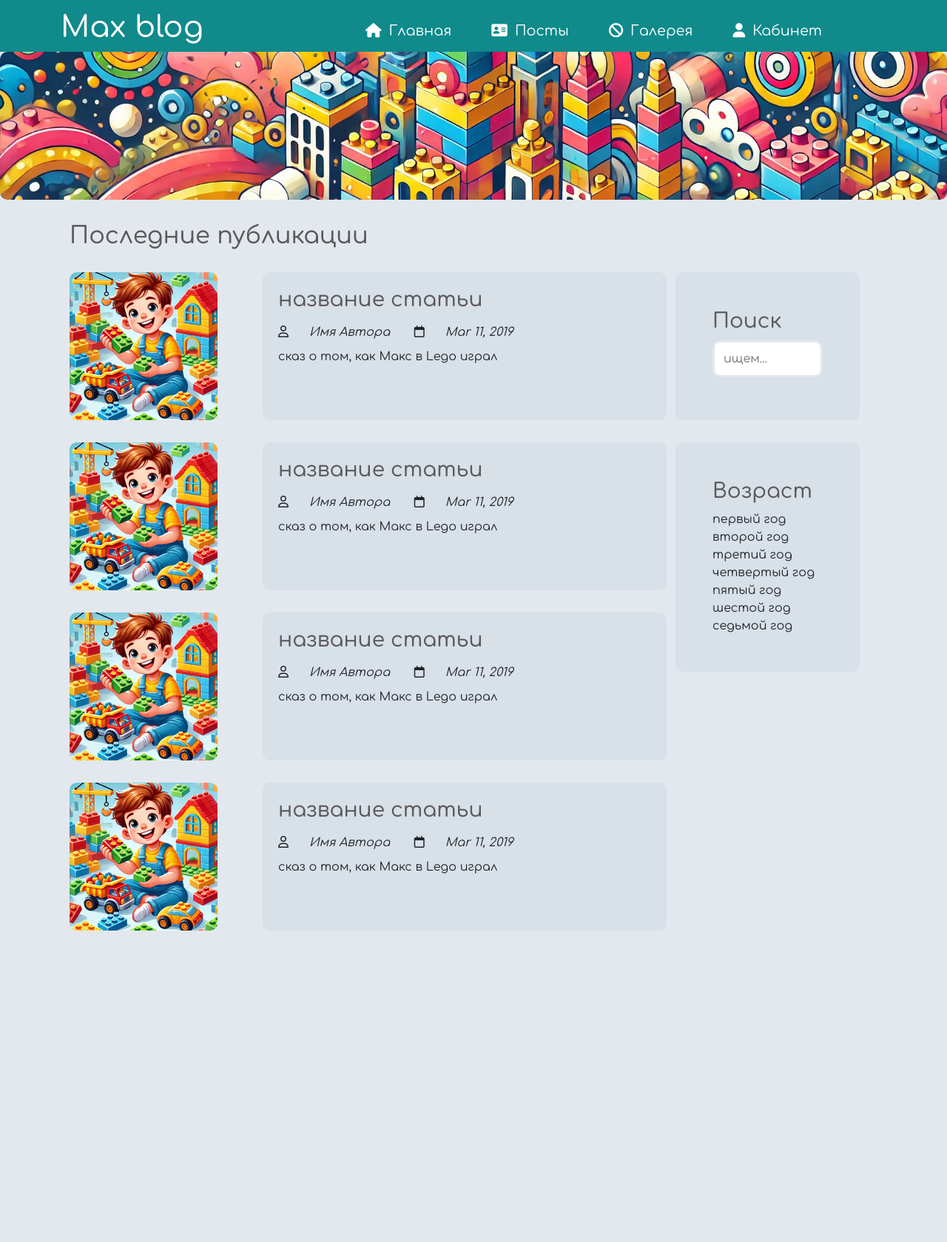
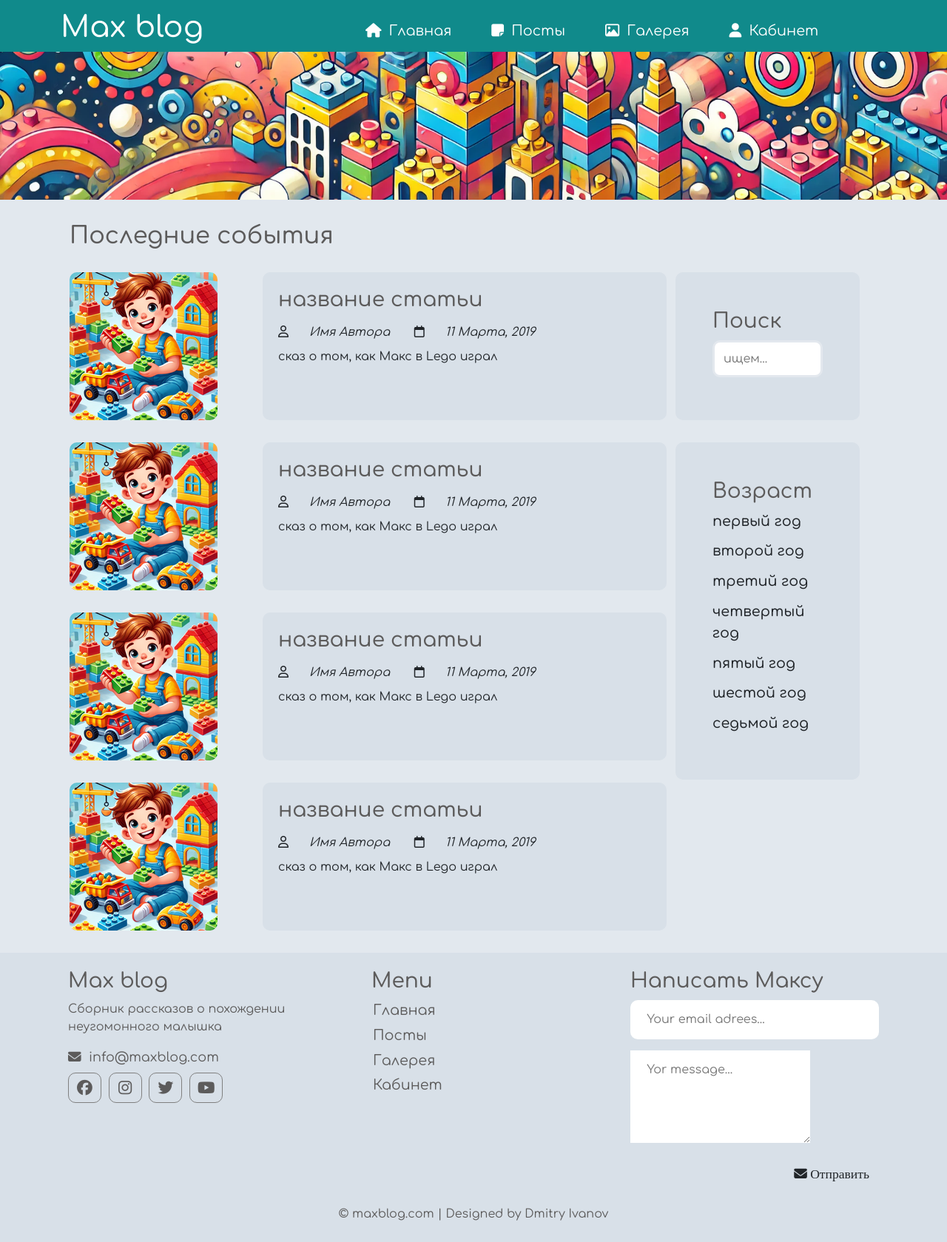
Before and after one commit to Veihy/maxBlog, a PHP site: page / in a window 1280 px wide. Shown: the whole page at 74% size. Before the commit the page ends 1258 px from the top, so only its background shows below. Run offline with PHP 8.4, Linux system fonts and the light colour scheme; some libraries are stand-ins or nearby versions.

Commit message:
add footer

```diff
--- a/css/style.css
+++ b/css/style.css
@@ -35,7 +35,7 @@ header{
     height: 70px;
 }
 header *{
-    color: #fff;
+    color: #ffffff;
 }
 header h1{
     margin-top: 13px;
@@ -59,6 +59,7 @@ header ul li a{
 }
 a:hover {
     transform: scale(1.2);
+
 }
 header ul li i{
     padding: 10px;
@@ -87,7 +88,9 @@ header ul li ul li a{
     width: 100%;
     height: 200px;
     object-fit: cover;
+    border-radius: 0;
 }
+
 /* HEADER END--------------------------------------------- */
 
 /* MAIN START--------------------------------------------- */
@@ -95,7 +98,7 @@ header ul li ul li a{
 .main-content h2{
     margin: 30px 0;
 }
-div img{
+ div img{
     border-radius: 10px;
 }
 
@@ -144,13 +147,101 @@ text-decoration: underline;
     list-style: none;
 }
 
-.sidebar .age ul{
+.sidebar .age ul {
     margin: 0;
     padding: 0;
     list-style: none;
-    text-align: left;
 }
-.sidebar .age ul li:hover{
-    text-decoration: underline;
+
+    .sidebar .age ul li a{
+        display: block;
+        padding: 1px 0px 1px 0px;
+        transition: all 0.3s;
+        text-decoration: none;
+        font-weight: 500;
+        font-size: 1.2em;
+        margin-bottom: 10px;
+    }
+
+/* FOOTER */
+
+.footer{
+    background: rgb(216, 224, 232);
     color: #5c5b5b;
 }
+.footer .footer-section{
+    padding: 22px;
+}
+.footer .about .contact span{
+    display: block;
+    font-size: 1.1em;
+    margin-bottom: 8px;
+}
+
+.footer .about .socials a{
+    border: 1px solid gray;
+    width: 45px;
+    height: 41px;
+    padding-top: 5px;
+    margin-right: 5px;
+    text-align: center;
+    display: inline-block;
+    font-size: 1.3em;
+    border-radius: 10px;
+    transition: all 0.3s;
+
+}
+.footer .about .socials a:hover{
+    border: 1px solid #5c5b5b;
+    color: #5c5b5b;
+    transition: all 0.3s;
+}
+.footer .links h3{
+    margin-left: 30px;
+}
+
+.footer .links ul li{
+    list-style: none;
+
+
+}
+.footer .links ul a{
+    display: block;
+    margin-bottom: 5px;
+    font-size: 1.2em;
+    transition: all 0.3s;
+    color: #5c5b5b;
+    text-decoration: none;
+}
+.footer .links ul a:hover{
+    margin-left: 15px;
+    color: #5c5b5b;
+    padding-left: 20px;
+    transition: all 0.3s;
+}
+.footer .contact-form .contact-input{
+    background: #ffffff;
+    color: #bebdbd;
+    margin-bottom: 15px;
+    line-height: 1.5rem;
+    padding: 0.9rem 1.4rem;
+    border: none;
+}
+.footer .contact-form .contact-input:focus{
+    background: rgba(216, 224, 232, 0.72);
+}
+.footer .contact-form .contact-btn{
+    float: right;
+    font-size: 1.1em;
+    font-family: 'Lora', serif;
+}
+.footer .footer-bottom{
+    /*background: #343a40;*/
+    color: #5c5b5b;
+    height: 50px;
+    width: 100%;
+    text-align: center;
+    bottom: 0px;
+    left: 0px;
+    /*padding-top: 2px;*/
+}
--- a/index.html
+++ b/index.html
@@ -34,8 +34,8 @@
             <nav class="col-8">
                 <ul>
                     <li><a href="#"><i class="fa-solid fa-house"></i>Главная</a></li>
-                    <li><a href="#"><i class="fa-solid fa-address-card"></i>Посты</a></li>
-                    <li><a href="#"><i class="fa-solid fa-ban"></i>Галерея</a></li>
+                    <li><a href="#"><i class="fa-solid fa-note-sticky"></i>Посты</a></li>
+                    <li><a href="#"><i class="fa-regular fa-image"></i>Галерея</a></li>
                     <li><a href="#"><i class="fa-solid fa-user"></i>Кабинет</a>
                         <ul>
                             <li><a href="#" style="color: rgba(216, 224, 232, 0.72);">Админка</a></li>
@@ -76,7 +76,7 @@
         <div class="container row">
         <!-- main content -->
             <div class="main-content col-md-9 col-12">
-                <h2>Последние публикации</h2>
+                <h2>Последние события</h2>
                 <div class="post row">
                     <div class="img col-12 col-md-4">
                         <img src="images/2.png" alt="something">
@@ -86,7 +86,7 @@
                             <a href="#">название статьи</a>
                         </h3>
                         <i class="far fa-user icon-with-text"></i><i>Имя Автора</i>
-                        <i class="far fa-calendar icon-with-text"></i><i>Mar 11, 2019</i>
+                        <i class="far fa-calendar icon-with-text"></i><i>11 Марта, 2019</i>
                         <p class="preview-text">сказ о том, как Макс в Lego играл</p>
                     </div>
                 </div>
@@ -99,7 +99,7 @@
                             <a href="#">название статьи</a>
                         </h3>
                         <i class="far fa-user icon-with-text"></i><i>Имя Автора</i>
-                        <i class="far fa-calendar icon-with-text"></i><i>Mar 11, 2019</i>
+                        <i class="far fa-calendar icon-with-text"></i><i>11 Марта, 2019</i>
                         <p class="preview-text">сказ о том, как Макс в Lego играл</p>
                     </div>
                 </div>
@@ -112,7 +112,7 @@
                             <a href="#">название статьи</a>
                         </h3>
                         <i class="far fa-user icon-with-text"></i><i>Имя Автора</i>
-                        <i class="far fa-calendar icon-with-text"></i><i>Mar 11, 2019</i>
+                        <i class="far fa-calendar icon-with-text"></i><i>11 Марта, 2019</i>
                         <p class="preview-text">сказ о том, как Макс в Lego играл</p>
                     </div>
                 </div>
@@ -125,7 +125,7 @@
                             <a href="#">название статьи</a>
                         </h3>
                         <i class="far fa-user icon-with-text"></i><i>Имя Автора</i>
-                        <i class="far fa-calendar icon-with-text"></i><i>Mar 11, 2019</i>
+                        <i class="far fa-calendar icon-with-text"></i><i>11 Марта, 2019</i>
                         <p class="preview-text">сказ о том, как Макс в Lego играл</p>
                     </div>
                 </div>
@@ -160,5 +160,62 @@
     </div>
 
 <!-- MAIN BLOCK END -->
+
+<!-- FOOTER START -->
+<div class="footer container-fluid">
+    <div class="footer-content container">
+        <div class="row">
+            <div class="footer-section about col-md-4 col-12">
+                <h3 class="logo-text">Max blog</h3>
+                <p>Сборник рассказов о похождении неугомонного малышка</p>
+
+                <div class="contact">
+<!--                    <span><i class="fas fa-phone"></i>&nbsp; 322-223</span>-->
+<!--                    <span><i class="fas fa-phone"></i>&nbsp; 223-322</span>-->
+                    <span><i class="fas fa-envelope"></i>&nbsp; info@maxblog.com</span>
+                </div>
+
+                <div class="socials">
+                    <a href="#"><i class="fab fa-facebook"></i></a>
+                    <a href="#"><i class="fab fa-instagram"></i></a>
+                    <a href="#"><i class="fab fa-twitter"></i></a>
+                    <a href="#"><i class="fab fa-youtube"></i></a>
+                </div>
+            </div>
+
+            <div class="footer-section links col-md-4 col-12">
+                <h3>Menu</h3>
+
+                <ul>
+                    <a href="#">
+                        <li>Главная</li></a>
+                    <a href="#">
+                        <li>Посты</li></a>
+                    <a href="#">
+                        <li>Галерея</li></a>
+                    <a href="#">
+                        <li>Кабинет</li></a>
+                </ul>
+            </div>
+
+            <div class="footer-section contact-form col-md-4 col-12">
+                <h3>Написать Максу</h3>
+
+                <form action="index.html" method="post">
+                    <input type="email" name="email" class="text-input contact-input" placeholder="Your email adrees...">
+                    <textarea rows="4" name="mrssage" class="text-input contact-input" placeholder="Yor message..."></textarea>
+                    <button type="submit" class="btn btn-big contact-btn">
+                        <i class="fas fa-envelope"></i>
+                        Отправить
+                    </button>
+                </form>
+            </div>
+        </div>
+        <div class="footer-bottom">
+            &copy; maxblog.com | Designed by Dmitry Ivanov
+        </div>
+    </div>
+</div>
+<script src="js/sidebarScrolling.js"></script>
 </body>
 </html>
```
Also changed, not shown: images/2.webp (deleted).
